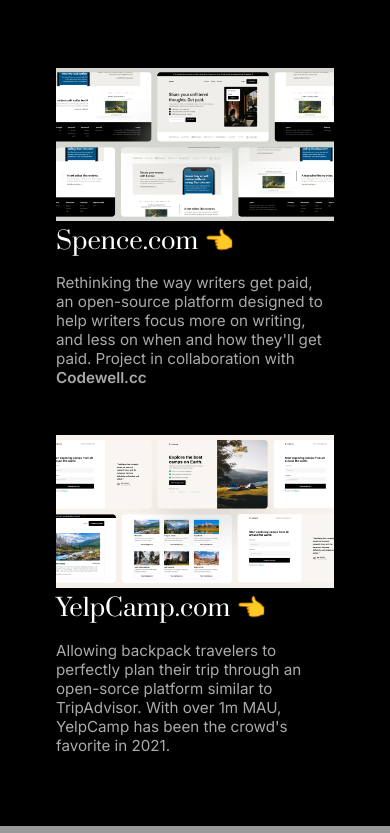
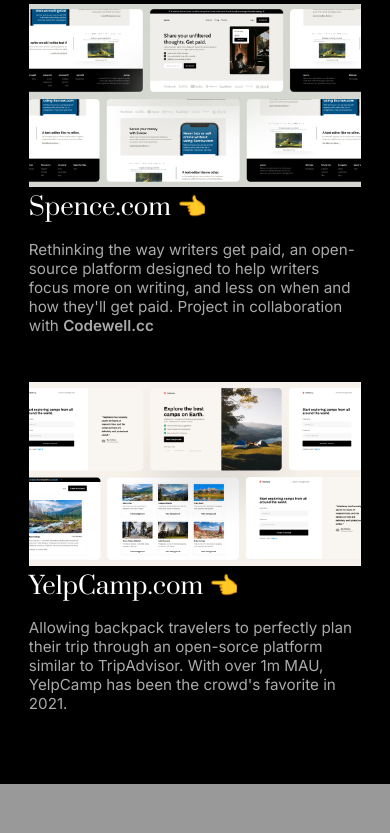
Before and after one commit to Lutho420/JohnathanSpecter, a plain HTML site: page Developer Portfolio/index.html in a window 390 px wide. Shown: the part 716-1549 px from the top of the page. Drawn offline with Linux system fonts and the light colour scheme.

Commit message:
Add files via upload

```diff
--- a/Developer Portfolio/css/styles.css
+++ b/Developer Portfolio/css/styles.css
@@ -167,6 +167,11 @@
         max-width: 355px;
     }
 }
+@media screen and (max-width: 580px) {
+    header, .intro-text, .logos, .main-images, .experience, .get-in-touch, footer {
+        padding: 2em 1.8em;
+    }
+}
 @media screen and (min-width: 768px) {
     .intro-text {
         width: 50%;
```
